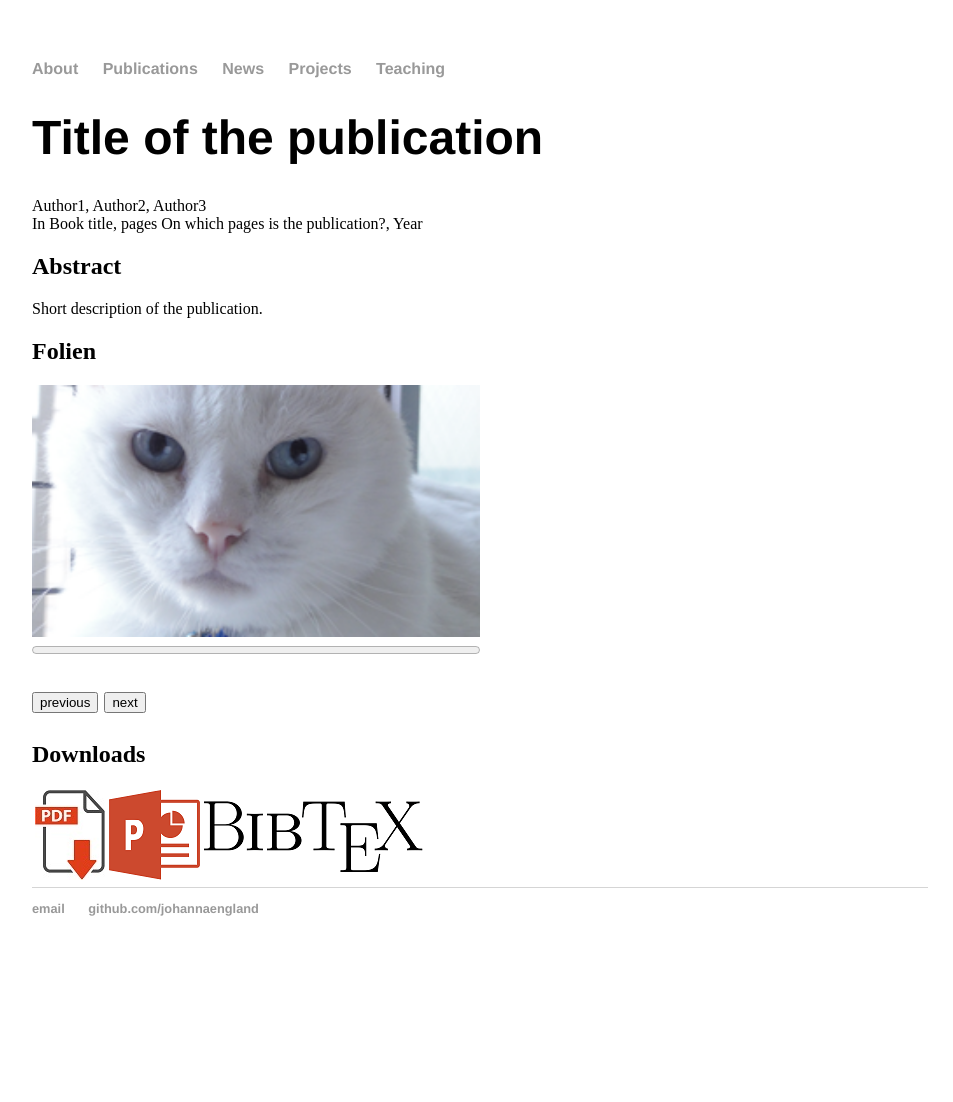
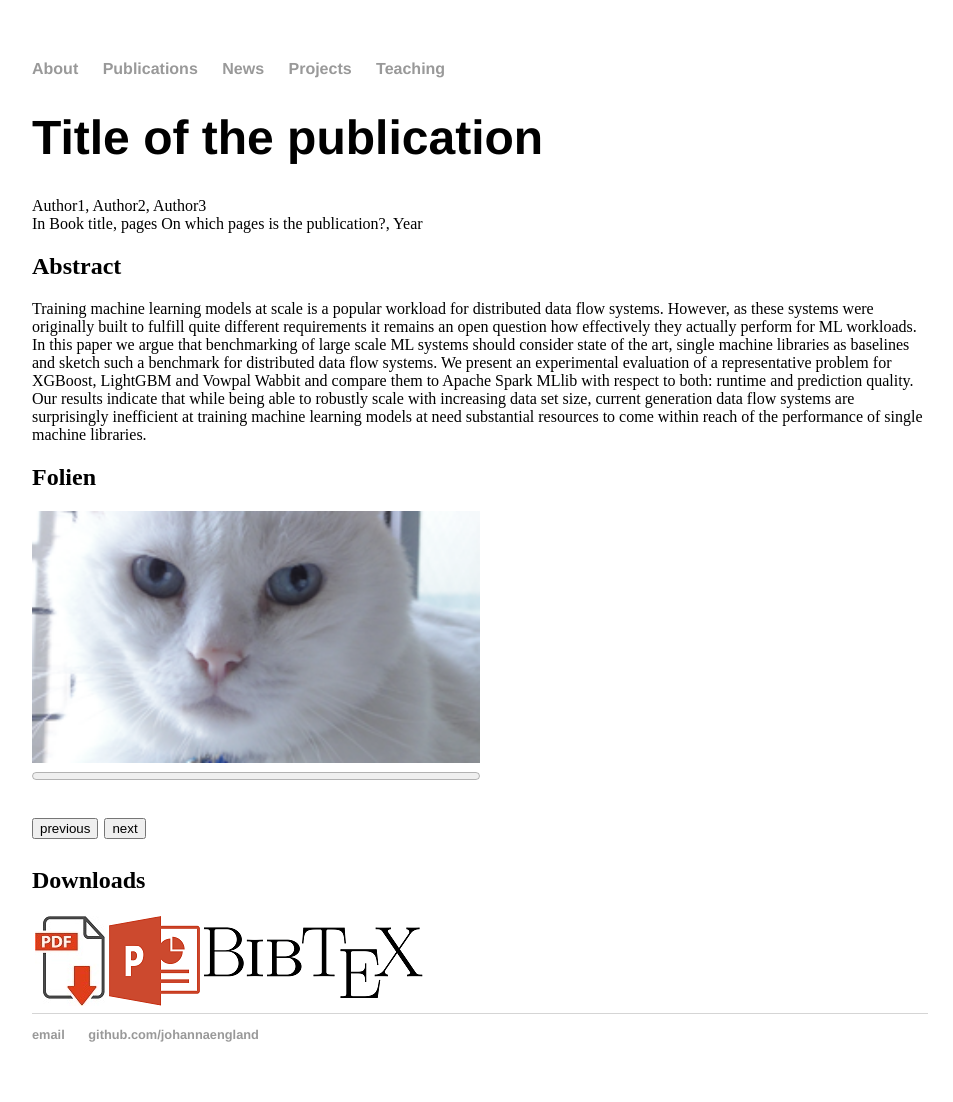
Before and after one commit to johannaengland/johannaengland.github.io, a Jekyll site: the page built from _publications/year-example-publication.md, in a window 1280 px wide. Shown: the whole page, without its empty margins (160-1113 px from the left). Built offline with Jekyll 4.4.1, drawn with Linux system fonts in a browser that asks for light colours; before the commit the page ends 976 px from its top, so only the background shows below that.

Commit message:
Update year-example-publication.md

```diff
--- a/_publications/year-example-publication.md
+++ b/_publications/year-example-publication.md
@@ -6,8 +6,7 @@ booktitle: "Book title"
 pages: "On which pages is the publication?"
 year: "Year"
 
-abstract: "Short description of the publication."
-bibtex: "Training machine learning models at scale is a popular workload for distributed
+abstract: "Training machine learning models at scale is a popular workload for distributed
 data flow systems. However, as these systems were originally built to fulfill quite
 different requirements it remains an open question how effectively they actually
 perform for ML workloads. In this paper we argue that benchmarking of large scale
```
Also changed, not shown: other parts of _publications/year-example-publication.md (+1 -0 lines).
